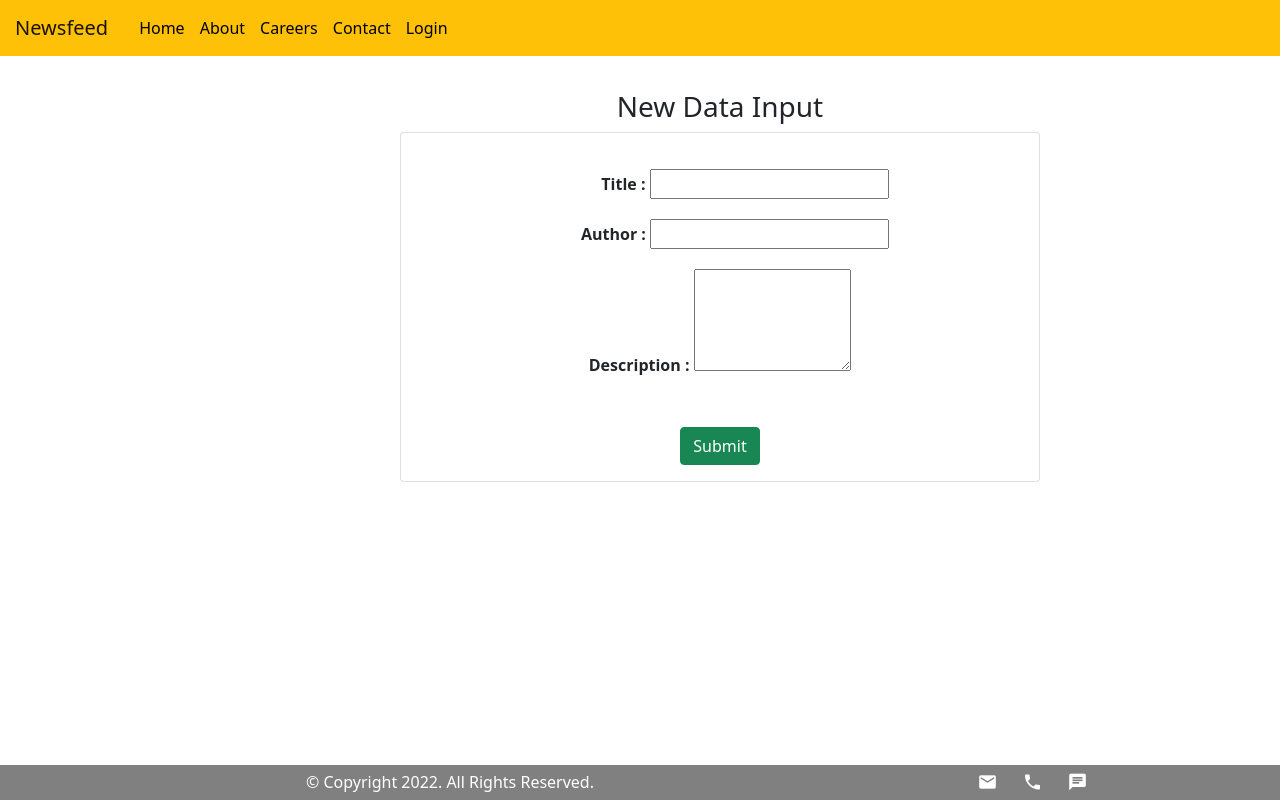
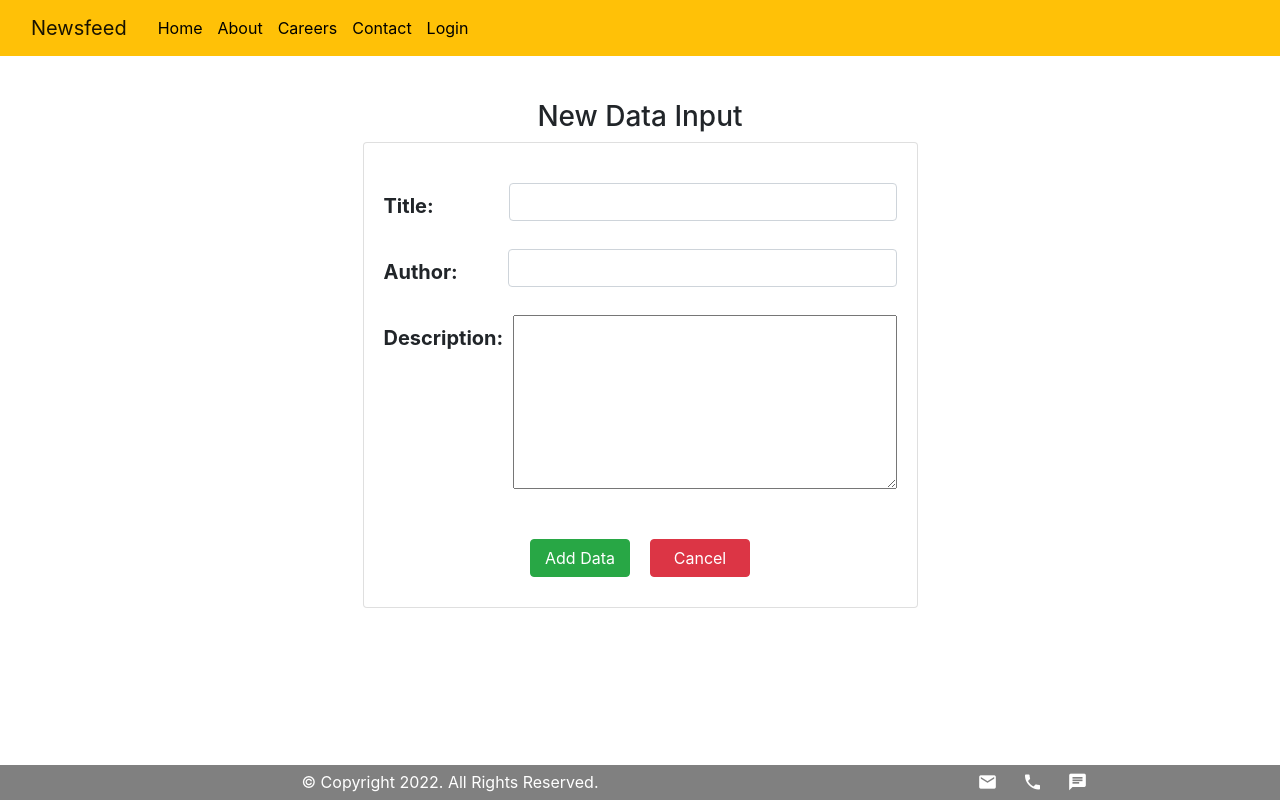
Before and after one commit to mohit7shah/newsfeed, a Vue app: page /additem in a window 1280 px wide. Built offline with nearby package versions, Linux system fonts and the light colour scheme; a web font is replaced by a local one.

Commit message:
New Changes

```diff
--- a/package.json
+++ b/package.json
@@ -9,7 +9,6 @@
   },
   "dependencies": {
     "axios": "^0.27.2",
-    "bootstrap": "^5.1.3",
     "bootstrap-vue": "^2.22.0",
     "core-js": "^3.6.5",
     "mdb-vue-ui-kit": "^2.0.0",
--- a/src/App.vue
+++ b/src/App.vue
@@ -18,11 +18,11 @@ export default {
 </script>
 
 <style>
-#app {
+/* #app {
   font-family: Avenir, Helvetica, Arial, sans-serif;
   -webkit-font-smoothing: antialiased;
   -moz-osx-font-smoothing: grayscale;
   text-align: center;
   color: #2c3e50;
-}
+} */
 </style>
--- a/src/components/ProductItem.vue
+++ b/src/components/ProductItem.vue
@@ -87,7 +87,7 @@ export default {
 
 <style scoped>
 .product {
-  margin-top: 20px;
+  margin-top: 5px;
   margin-bottom: 30px;
   border: none !important;
   box-shadow: grey 0px 0px 5px;
@@ -106,10 +106,11 @@ export default {
   text-align: left;
 }
 .news {
-  margin-top: 10px;
-  margin-left: 220px;
-  width: 70%;
-  margin-bottom: 65px;
+  justify-content: center;
+  align-items: center;
+  padding-left: 150px;
+  padding-right: 150px;
+  padding-bottom: 30px;
 }
 
 .btn-success {
@@ -117,6 +118,6 @@ export default {
 }
 
 .btn {
-  width: 10%;
+  width: 100px;
 }
 </style>
--- a/src/main.js
+++ b/src/main.js
@@ -3,6 +3,8 @@ import App from "./App.vue";
 import router from "../src/router/index.js";
 import { BootstrapVue, IconsPlugin } from "bootstrap-vue";
 import store from "../src/store";
+import { BAlert } from "bootstrap-vue";
+Vue.component("b-alert", BAlert);
 
 // Import Bootstrap an BootstrapVue CSS files (order is important)
 import "bootstrap/dist/css/bootstrap.css";
--- a/src/views/AddItem.vue
+++ b/src/views/AddItem.vue
@@ -1,26 +1,40 @@
 <template>
+  <div class="container">
+    <b-alert
+      v-model="showAlert"
+      class="position-fixed fixed-top m-0 rounded-0"
+      style="z-index: 2000"
+      variant="warning"
+      dismissible
+    >
+      Please fill all the fields properly
+    </b-alert>
+    <div class=""></div>
     <div class="newitem">
       <h3>New Data Input</h3>
       <b-card class="newcard">
         <div class="product_titles">
-        <b>Title : </b>
-        <input type="text" v-model="title" />
+          <b class="title my-2">Title: </b>
+          <b-input type="text" v-model="title" class="input_title" />
         </div>
         <div class="product_authors">
-        <b>Author : </b>
-        <input type="text" v-model="author" />
+          <b class="author my-2">Author: </b>
+          <b-input type="text" v-model="author" />
         </div>
         <div class="product_detail">
-        <b>Description : </b>
+          <b class="describe my-2">Description: </b>
           <textarea
             type="text"
             v-model="description"
-          rows="4"
+            rows="7"
+            cols="50"
             class="desc"
           ></textarea>
         </div>
-      <b-button class="btn btn-success" @click="addData">Submit</b-button>
+        <b-button class="btn btn-success" @click="addData">Add Data</b-button>
+        <b-button class="btn btn-danger" @click="canceladding">Cancel</b-button>
       </b-card>
+    </div>
   </div>
 </template>
 
@@ -31,12 +45,25 @@ export default {
       title: "",
       author: "",
       description: "",
+      showAlert: false,
     };
   },
   methods: {
+    canceladding() {
+      this.$router.push({
+        path: "/",
+      });
+    },
     addData() {
-      if (this.title == "" || this.author == "" || this.description == "") {
-        alert("Please fill all the fields");
+      if (
+        this.title == "" ||
+        this.author == "" ||
+        this.description == "" ||
+        this.title == " " ||
+        this.author == " " ||
+        this.description == " "
+      ) {
+        this.showAlert = true;
       } else {
         this.$store.commit("addItem", {
           id: this.id,
@@ -55,32 +82,58 @@ export default {
 </script>
 
 <style scoped>
+.container {
+  display: flex;
+  justify-content: center;
+  align-items: center;
+  /* flex: auto; */
+}
+
+.btn {
+  margin: 10px;
+  width: 100px;
+}
+
+.title,
+.author,
+.describe {
+  font-size: 20px;
+}
+
+.title {
+  padding-right: 75px;
+}
+
+.author {
+  padding-right: 50px;
+}
+
+.describe {
+  padding-right: 10px;
+}
+
 .newitem {
-  margin-top: 90px;
-  text-align: center;
+  margin-top: 100px;
+  justify-content: center;
   width: 50%;
-  margin-left: 400px;
 }
 
 .product_titles {
   margin-top: 20px;
-  margin-left: 50px;
+  display: flex;
 }
 .product_authors {
   margin-top: 20px;
-  margin-left: 30px;
   margin-bottom: 20px;
+  display: flex;
 }
 .product_detail {
   margin-top: 20px;
   margin-bottom: 20px;
+  display: flex;
 }
 
 .btn {
   margin-top: 30px;
 }
-
-.desc {
-  width: 26%;
-}
 </style>
--- a/src/views/Contact.vue
+++ b/src/views/Contact.vue
@@ -77,22 +77,31 @@ export default {
 
 <style scoped>
 .contact {
-  margin-top: 90px;
+  background: url("../assets/subscriptionservice.png");
+  background-size: cover;
   text-align: center;
-  width: 50%;
-  margin-left: 400px;
+  display: flex;
+  justify-content: center;
+  align-items: center;
+  height: 100vh;
+  /* width: 100vw; */
+  background-position: center;
+  background-repeat: no-repeat;
 }
 .data {
   padding-top: 20px;
-  margin: auto;
-  border: 1rem bold black;
-  display: block;
-  height: 370px;
-  width: 400px;
+  border: none;
+  box-shadow: rgb(4, 4, 4) 0px 0px 10px;
+  background: rgb(256, 256, 256);
+  color: #000;
 }
 
 .btn {
   margin-top: 30px;
   margin-left: 10px;
 }
+
+.text-muted {
+  color: #f5f5f5;
+}
 </style>
--- a/src/views/Home.vue
+++ b/src/views/Home.vue
@@ -1,39 +1,34 @@
 <template>
   <div class="hompage">
-    <b-nav>
-      <b-nav-form>
+    <div>
+      <div class="container">
         <div class="dropdown">
+          <div class="sorting">
+            <b-form-select
+              text="Sort By"
+              class="drop1"
+              v-model="sorting_by"
+              :options="option"
+            >
+            </b-form-select>
+            <b-nav-dropdown text="Sorting In" class="drop2">
+              <b-dropdown-item @click="asc">Assending</b-dropdown-item>
+              <b-dropdown-item @click="desc">Desending</b-dropdown-item>
+            </b-nav-dropdown>
+          </div>
           <b-form-input
             size="sm"
-            class="mr-sm-2"
+            class="search"
             placeholder="Search..."
             v-model.trim="query"
           >
           </b-form-input>
-          <div class="add_item" @click="verifyLogin">
-            <b-button to="/additem" class="item btn-warning">AddItem</b-button>
-          </div>
-          <div class="drop1">
-            <b-form-select
-              text="Sort By"
-              class="sorting"
-              v-model="sorting_by"
-              :options="option"
-            >
-            </b-form-select>
-          </div>
-          <div class="drop2">
-            <b-nav-dropdown text="Sorting In" class="sorting">
-              <b-dropdown-item @click="asc">Assending</b-dropdown-item>
-              <b-dropdown-item @click="desc">Desending</b-dropdown-item>
-            </b-nav-dropdown>
-          </div>
-          <!-- <router-link to="/login" class="btn btn-success" v-if="!hide"
-            >Login</router-link
-          > -->
+          <b-button to="/additem" class="item btn-warning" @click="verifyLogin"
+            >AddItem</b-button
+          >
         </div>
-      </b-nav-form>
-    </b-nav>
+      </div>
+    </div>
     <div class="Data">
       <productitem :searchTxt="query"></productitem>
     </div>
@@ -128,55 +123,40 @@ export default {
 </script>
 
 <style scoped>
-.sorting {
-  margin-top: 50px;
-  color: black;
-  border: none;
-}
-.mr-sm-2 {
-  margin-left: 235px;
-  margin-top: 50px;
-  justify-content: center;
-  display: flex;
-}
-
-.item {
-  margin-right: 15px;
-  text-decoration: none;
-  text-transform: none;
-  color: black;
-  border: none;
-  box-shadow: grey 0px 0px 5px;
-}
-
-.add_item {
-  margin-left: 50px;
-  justify-content: center;
-  width: 80%;
-}
-
-.Data {
-  margin: 15px;
+.hompage {
+  padding: 20px;
+  width: 100%;
+  height: 100%;
+  background-color: #c5c5c5;
 }
 
 .dropdown {
-  margin-top: 40px;
-  justify-content: center;
+  margin-top: 30px;
   display: flex;
-  color: #000;
+  justify-content: space-between;
+  align-items: center;
 }
 
-.drop1,
-.drop2 {
-  margin-top: 7px;
-  margin-left: 20px;
-  text-decoration: none;
-  text-transform: none;
-  color: black;
+.sorting {
+  display: flex;
+  max-width: 250px;
+  padding-right: 35px;
 }
 
-.btn {
-  margin-left: 50px;
-  margin-top: 50px;
+.drop1 {
+  margin-top: 13px;
+}
+
+.drop2 {
+  margin-top: 13px;
+}
+
+.search {
+  max-width: 300px;
+}
+.item {
+  margin-top: 20px;
+  margin-bottom: 5px;
+  max-width: 200px;
 }
 </style>
```
Also changed, not shown: src/assets/subscriptionservice.png (added), 1 other file (tests, documents, lock files or other folders). Lines whose indentation alone changed are shown as unchanged.
